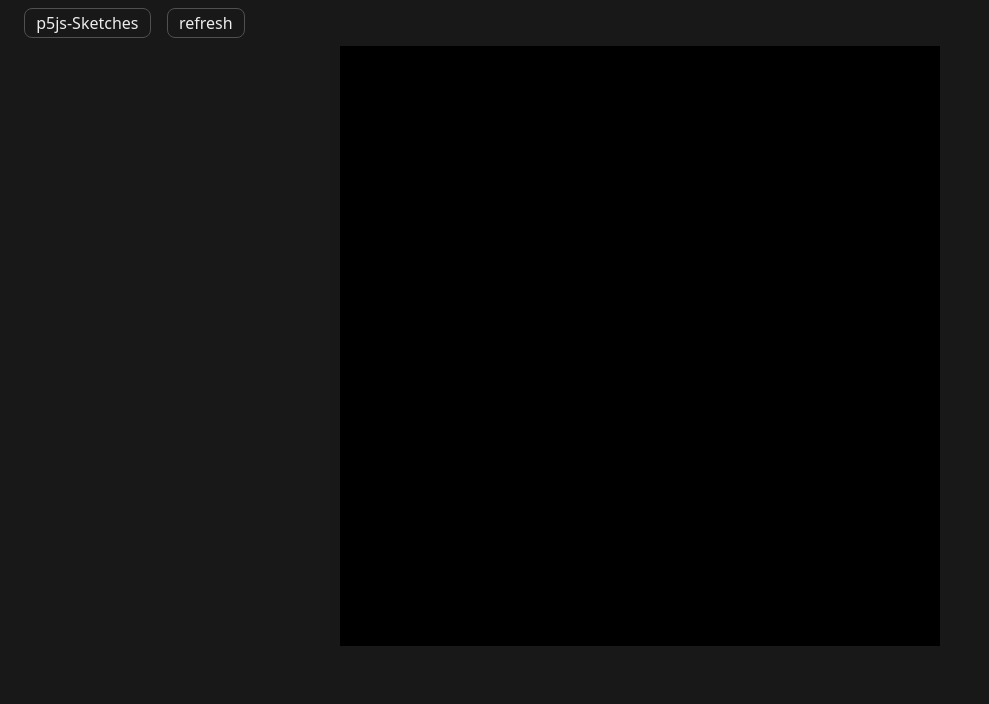
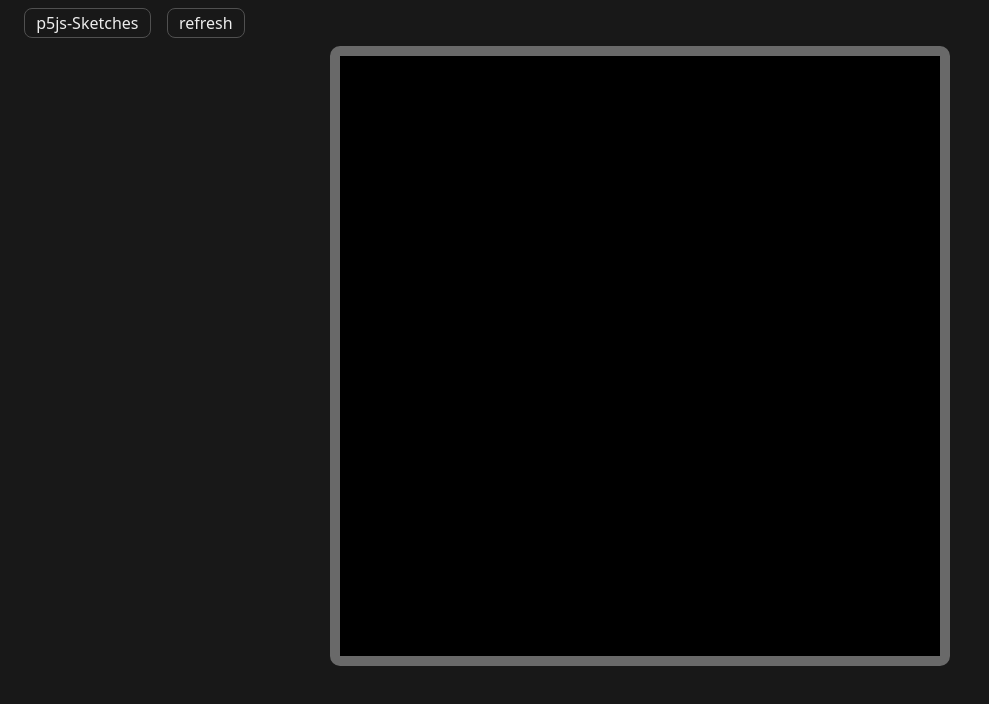
Before and after one commit to Farbfetzen/p5js-sketches, an Angular app: page /sketch/falling-sand in a window 1280 px wide. Shown: the top 704 px of the page, without its empty margins (0-989 px from the left). Built offline with nearby package versions, Linux system fonts and the light colour scheme.

Commit message:
Add border around falling-sand

```diff
--- a/src/app/sketches/falling-sand/falling-sand.component.ts
+++ b/src/app/sketches/falling-sand/falling-sand.component.ts
@@ -9,6 +9,13 @@ import { SketchComponent } from "src/app/sketch/sketch.component";
     standalone: true,
     imports: [SketchComponent],
     template: `<app-sketch [sketchFun]="createSketch" centeredHorizontally="true" />`,
+    styles: `
+        app-sketch {
+            /* border should be twice as thick as the sand grains */
+            border: 10px solid dimgrey;
+            border-radius: 10px;
+        }
+    `,
 })
 export class FallingSandComponent {
     createSketch = (p: p5): void => {
```
